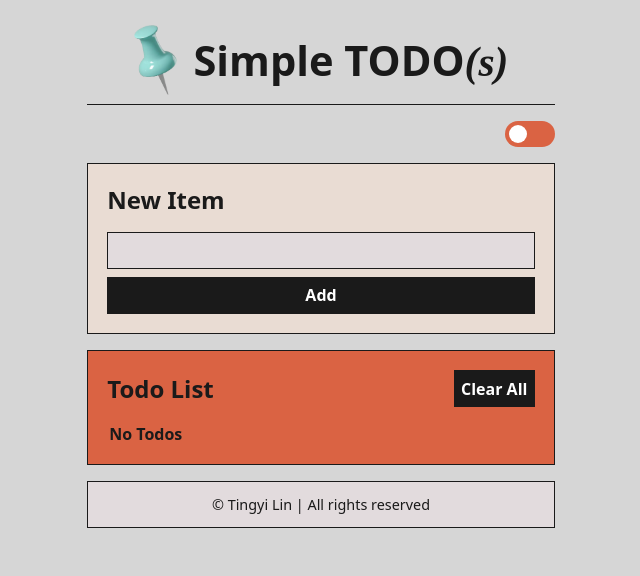
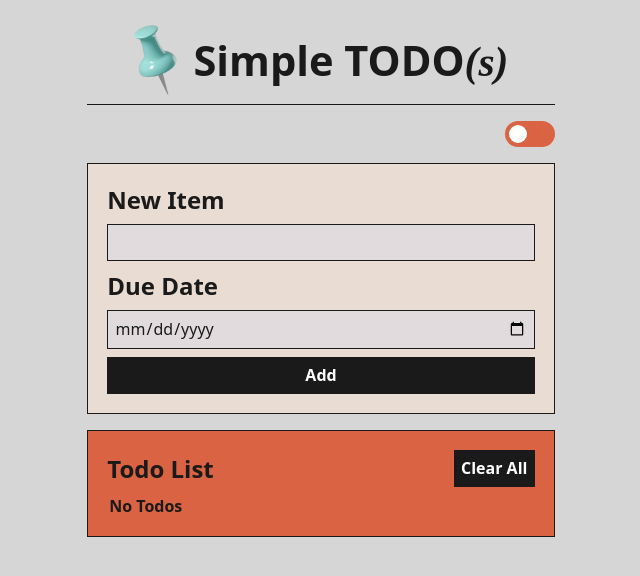
Before and after one commit to lintingyii/Simple-TODO-s-, a React (Create React App) app: page / in a window 1280 px wide. Shown: the top 576 px of the page, without its empty margins (319-959 px from the left). Built offline with nearby package versions, Linux system fonts and the light colour scheme.

Commit message:
date update

```diff
--- a/src/App.js
+++ b/src/App.js
@@ -4,6 +4,7 @@ import "./style.css";
 
 export default function App() {
   const [newItem, setNewItem] = useState("");
+  const [newItemDate, setNewItemDate] = useState(""); // 新增日期状态
   const [todos, setTodos] = useState(() => {
     const localValue = localStorage.getItem("ITEMS");
     if (localValue == null) return [];
@@ -29,16 +30,25 @@ export default function App() {
     e.preventDefault();
     setTodos((currentTodos) => [
       ...currentTodos,
-      { id: crypto.randomUUID(), title: newItem, completed: false },
+      {
+        id: crypto.randomUUID(),
+        title: newItem,
+        completed: false,
+        date: newItemDate, // 添加日期
+      },
     ]);
     setNewItem("");
+    setNewItemDate(""); // 重置日期输入框
   }
 
-  function toggleTodo(id, completed) {
+  function toggleTodo(id) {
     setTodos((currentTodos) =>
-      currentTodos.map((todo) =>
-        todo.id === id ? { ...todo, completed } : todo
-      )
+      currentTodos.map((todo) => {
+        if (todo.id === id) {
+          return { ...todo, completed: !todo.completed };
+        }
+        return todo;
+      })
     );
   }
 
@@ -118,6 +128,16 @@ function onTouchEnd() {
     }
   }
 
+  // 根据日期分组
+  const groupedTodos = todos.reduce((groups, todo) => {
+    const date = todo.date || "No Date";
+    if (!groups[date]) {
+      groups[date] = [];
+    }
+    groups[date].push(todo);
+    return groups;
+  }, {});
+
   return (
     <>
       <div className="page-header">
@@ -152,6 +172,16 @@ function onTouchEnd() {
               id="item"
             />
           </div>
+          <div className="form-row">
+            <label htmlFor="date">Due Date</label>
+            <input
+              value={newItemDate}
+              onChange={(e) => setNewItemDate(e.target.value)}
+              type="date"
+              id="date"
+              style={{fontWeight:'500'}}
+            />
+          </div>
           <button className="btn">Add</button>
         </form>
         <form className="list-form">
@@ -171,9 +201,12 @@ function onTouchEnd() {
           </div>
           <ul className="list">
             {todos.length === 0 && "No Todos"}
-            {todos.map((todo, index) => (
+            {Object.keys(groupedTodos).map((date) => (
+              <div key={date} className="date-group">
+                <p className="date">{date}</p>
+                {groupedTodos[date].map((todo, index) => (
                   <li
-                key={todo.id}
+                    key={todo.id} // 确保每个todo有唯一的key
                     draggable
                     onDragStart={() => onDragStart(index)}
                     onDragOver={() => onDragOver(index)}
@@ -185,17 +218,9 @@ function onTouchEnd() {
                       opacity: draggingIndex === index ? 0.5 : 1,
                       borderLeft:
                         draggingIndex === index
-                      ? `2px solid ${isDarkMode ? "#E2DBD5" : "#000"}` // 根据暗模式选择颜色
+                          ? `2px solid ${isDarkMode ? "#E2DBD5" : "#000"}`
                           : undefined,
                       paddingLeft: "1rem",
-                  // backgroundColor:
-                  //   draggingIndex === index ? "#E9DCD3" : undefined,
-                  // padding: draggingIndex === index ? "4px" : undefined,
-                  // borderRadius: draggingIndex === index ? "4px" : undefined,
-                  // boxShadow:
-                  //   draggingIndex === index
-                  //     ? "rgba(0,0,0,0.5)"
-                  //     : undefined,
                       cursor: "move",
                     }}
                     data-id={todo.id}
@@ -204,9 +229,11 @@ function onTouchEnd() {
                       <input
                         type="checkbox"
                         checked={todo.completed}
-                    onChange={(e) => toggleTodo(todo.id, e.target.checked)}
+                        onChange={() => toggleTodo(todo.id)} // 单独勾选当前的 todo
                       />
-                  <p style={{ margin: "4px", display: "flex" }}>{todo.title}</p>
+                      <p style={{ margin: "4px", display: "flex" }}>
+                        {todo.title}
+                      </p>
                     </label>
                     <button
                       onClick={() => deleteTodo(todo.id)}
@@ -225,15 +252,16 @@ function onTouchEnd() {
                       >
                         <path
                           fill="currentColor"
-                      d="M11.5 6h5a2.5 2.5 0 0 0-5 0M10 6a4 4 0 0 1 8 0h6.25a.75.75 0 0 1 0 1.5h-1.31l-1.217 14.603A4.25 4.25 0 0 1 17.488 26h-6.976a4.25 4.25 0 0 1-4.235-3.897L5.06 7.5H3.75a.75.75 0 0 1 0-1.5zm2.5 5.75a.75.75 0 0 0-1.5 0v8.5a.75.75 0 0 0 1.5 0zm3.75-.75a.75.75 0 0 0-.75.75v8.5a.75.75 0 0 0 1.5 0v-8.5a.75.75 0 0 0-.75-.75"
+                          d="M11.5 6h5a2.5 2.5 0 0 0-5 0M10 6a4 4 0 0 1 8 0h6.25a.75.75 0 0 1 0 1.5h-1.31l-1.217 14.603A4.25 4.25 0 0 1 17.488 26h-6.976a4.25 4.25 0 0 1-4.235-3.897L5.06 7.5H3.75a.75.75 0 0 1 0-1.5zm2.5 5.75a.75.75 0 0 0-1.5 0v8.5a.75.75 0 0 0 1.5 0zm5.5 0a.75.75 0 0 0-1.5 0v8.5a.75.75 0 0 0 1.5 0z"
                         />
                       </svg>
                     </button>
                   </li>
                 ))}
+              </div>
+            ))}
           </ul>
         </form>
-        <div className="footer">© Tingyi Lin | All rights reserved</div>
       </div>
     </>
   );
--- a/src/style.css
+++ b/src/style.css
@@ -70,7 +70,7 @@ html {
   display: flex;
   flex-direction: column;
   margin-top: 2vh;
-  gap: 0.5rem;
+  /* gap: 0.5rem; */
   padding: 1.2rem;
   height: 100%;
   border: 1px solid #1a1a1a;
@@ -84,7 +84,7 @@ html {
 .form-row {
   display: flex;
   flex-direction: column;
-  gap: 1rem;
+  gap: .5rem;
 }
 
 .btn {
@@ -142,7 +142,29 @@ html {
 li{
   width: 100%;
   display: flex;
+}
+
+ul {
+  width: 100%;
+  display: flex;
+  flex-direction: column;
   justify-content: space-between;
+}
+
+.date {
+  width: 100%;
+  display: flex;
+  text-align: left;
+  margin: 0;
+  padding: 0;
+  font-size: 1rem;
+  opacity: .8;
+}
+
+.date-group {
+  display: flex;
+  flex-direction: column;
+  gap: 0.5rem;
 }
 
 .list {
@@ -152,7 +174,7 @@ li{
   border-left: 2px solid #DA6343;
   display: flex;
   flex-direction: column;
-  gap: 0.3rem;
+  gap: 1rem;
 }
 
 .list li:has(input:checked) p {
@@ -172,7 +194,7 @@ li{
 
 .list li label {
   display: flex;
-  gap: 0.25rem;
+  gap: 0.45rem;
   cursor: pointer;
   align-items: center;
   width: 100%;
@@ -309,3 +331,15 @@ body.dark-mode .btn:hover {
 body.dark-mode .list {
   border-left: 2px solid #347064;
 }
+
+body.dark-mode input[type="date"]::-webkit-calendar-picker-indicator {
+  filter: invert(100%) sepia(100%) saturate(500%) hue-rotate(180deg);
+}
+
+input[type="date"]::-webkit-inner-spin-button {
+  display: none;
+}
+
+input[type="date"]::-webkit-clear-button {
+  display: none;
+}
```
Lines whose indentation alone changed are shown as unchanged.
